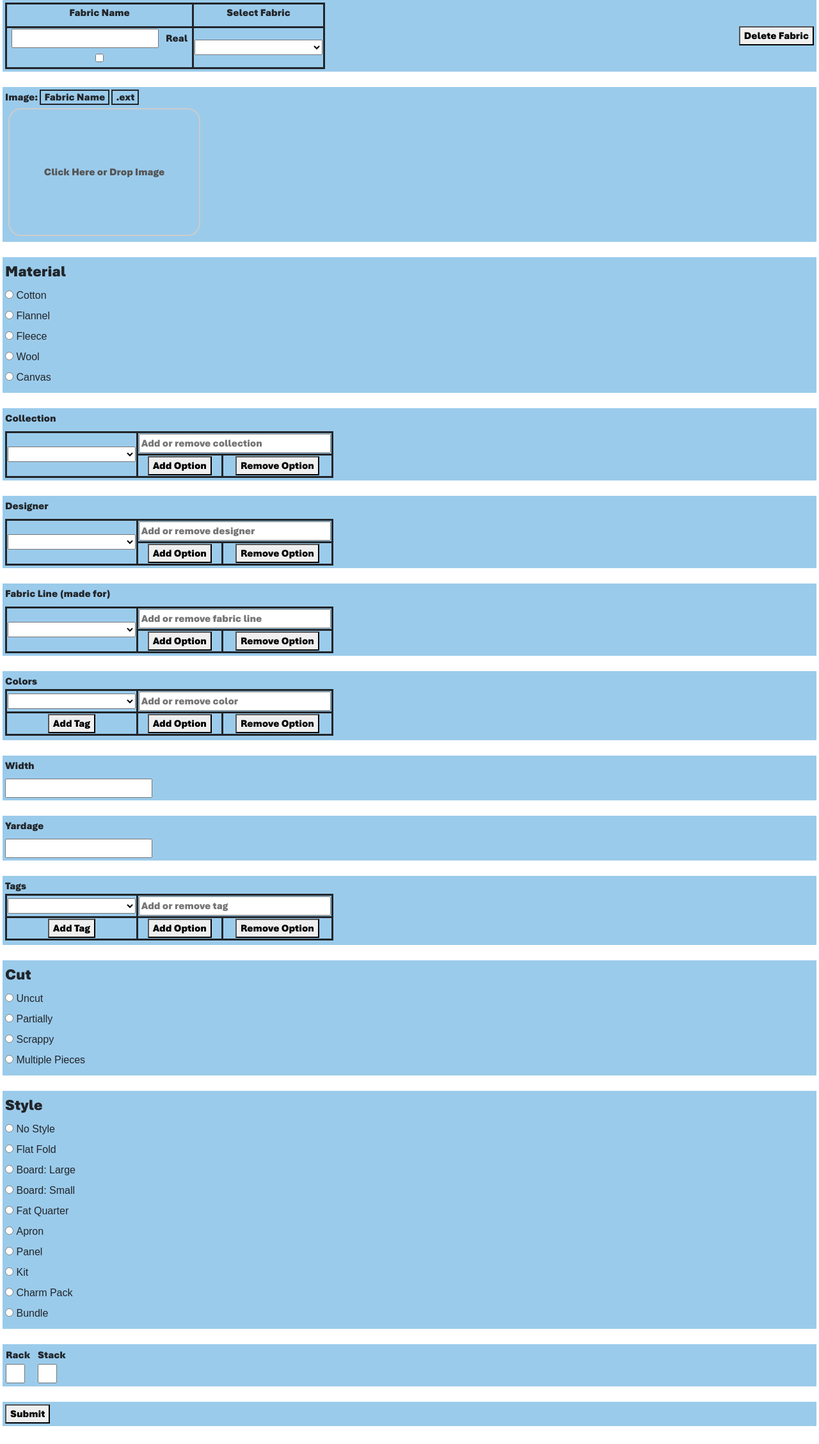
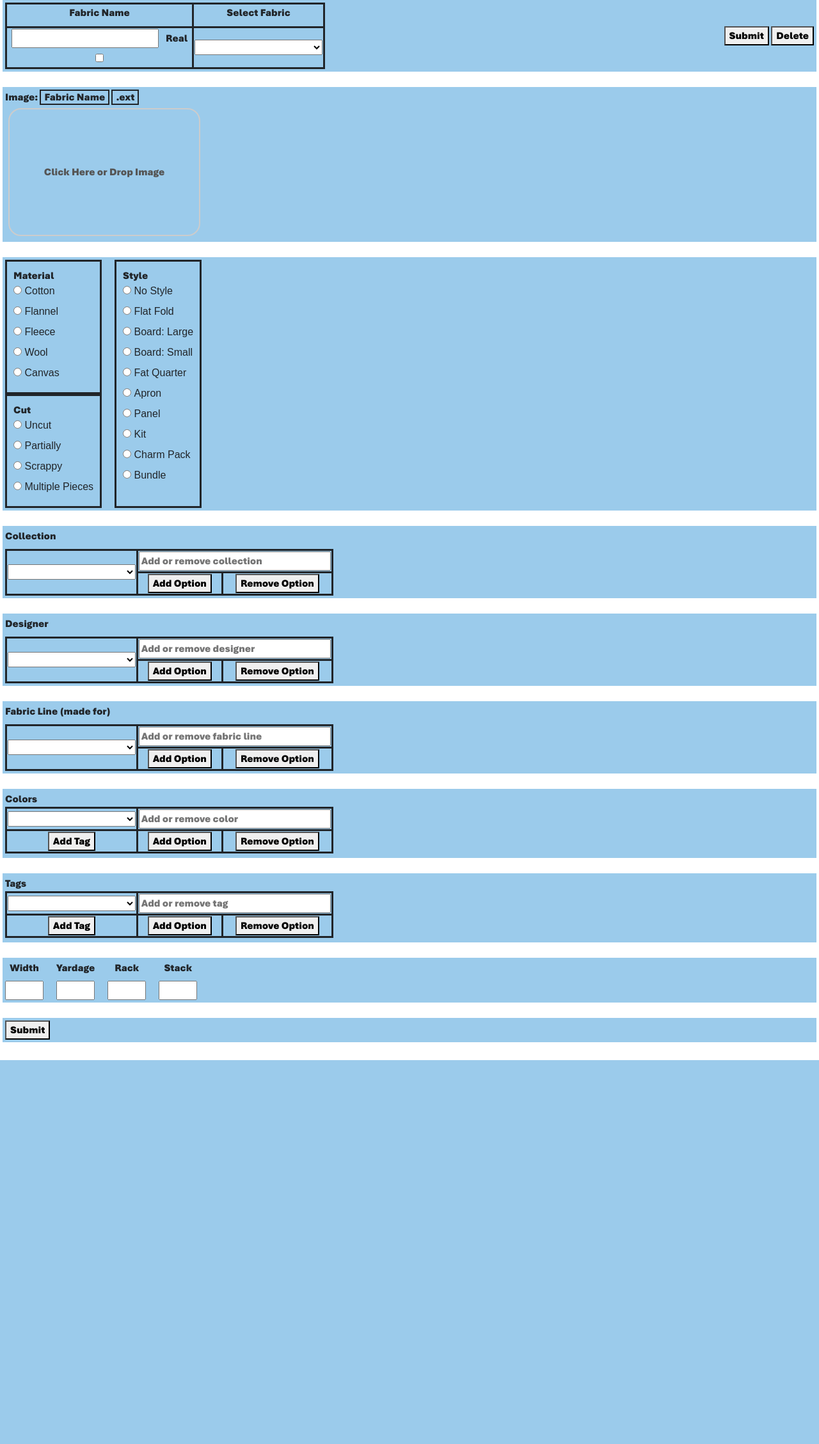
Before and after one commit to Kamden-Brothers/fabric_inventory, a Flask app: page / in a window 1280 px wide. Shown: the part 138-2395 px from the top of the page at 64% size. After the commit the page ends 1795 px from the top, so only its background shows below. Run offline with Flask 2, Linux system fonts and the light colour scheme; data that the repository does not hold is empty; parts of the project's set-up code (start-up, migrations or seed data) failed here and were passed over.

Commit message:
Combined radio and number fields.

```diff
--- a/static/CSS/add_inventory.css
+++ b/static/CSS/add_inventory.css
@@ -1,5 +1,15 @@
 .RadioFont {
     font-family:Arial;
+}
+
+.radio-flex-options {
+    display: flex;
+    gap: 20px;
+}
+
+.radio-input-section {
+    border: solid;
+    padding: 10px;
 }
 
 .bottom_padding {
--- a/templates/add_inventory.html
+++ b/templates/add_inventory.html
@@ -118,7 +118,11 @@
                 </td>
             </tr>
         </table>
-        <button onclick="deleteFabricWarning()">Delete Fabric</button>
+
+        <div>
+            <button onclick="submitData()">Submit</button>
+            <button onclick="deleteFabricWarning()">Delete</button>
+        </div>
 
     </div>
     <br />
@@ -140,9 +144,10 @@
     </div>
     <br />
 
-    <div class="input_box_div">
-        <fieldset>
-            <legend>Material</legend>
+    <div class="radio-flex-options input_box_div">
+        <div>
+            <div class="radio-input-section">
+                <div>Material</div>
                 <div class="RadioFont">
                     <input type="radio" id="cotton" name="material" value="Cotton">
                     <label for="cotton">Cotton</label><br />
@@ -155,9 +160,51 @@
                     <input type="radio" id="canvas" name="material" value="Canvas">
                     <label for="canvas">Canvas</label>
                 </div>
-        </fieldset>
+            </div>
+
+            <div class="radio-input-section">
+                <div>Cut</div>
+                <div class="RadioFont">
+                    <input type="radio" id="uncut" name="cut" value="Uncut">
+                    <label for="uncut">Uncut</label><br />
+                    <input type="radio" id="partially" name="cut" value="Partially">
+                    <label for="partially">Partially</label><br />
+                    <input type="radio" id="scrappy" name="cut" value="Scrappy">
+                    <label for="scrappy">Scrappy</label><br />
+                    <input type="radio" id="multiple_pieces" name="cut" value="Multiple Pieces">
+                    <label for="multiple_pieces">Multiple Pieces</label>
+                </div>
+            </div>
+        </div>
+
+        <div class="radio-input-section">
+            <div>Style</div>
+            <div class="RadioFont">
+                <input type="radio" id="no_style" name="style" value="no_style">
+                <label for="no_style">No Style</label><br />
+                <input type="radio" id="flat_fold" name="style" value="Flat Fold">
+                <label for="flat_fold">Flat Fold</label><br />
+                <input type="radio" id="board_large" name="style" value="Board: Large">
+                <label for="board_large">Board: Large</label><br />
+                <input type="radio" id="board_small" name="style" value="Board: Small">
+                <label for="board_small">Board: Small</label><br />
+                <input type="radio" id="fat_quarter" name="style" value="Fat Quarter">
+                <label for="fat_quarter">Fat Quarter</label><br />
+                <input type="radio" id="apron" name="style" value="Apron">
+                <label for="apron">Apron</label><br />
+                <input type="radio" id="panel" name="style" value="Panel">
+                <label for="panel">Panel</label><br>
+                <input type="radio" id="kit" name="style" value="Kit">
+                <label for="kit">Kit</label><br />
+                <input type="radio" id="charm_pack" name="style" value="Charm Pack">
+                <label for="charm_pack">Charm Pack</label><br />
+                <input type="radio" id="bundle" name="style" value="Bundle">
+                <label for="bundle">Bundle</label>
+            </div>
+        </div>
     </div>
     <br />
+
 
     <div class="input_box_div">
         <label for="collection">Collection</label>
@@ -261,22 +308,6 @@
     <br />
 
     <div class="input_box_div">
-        <label for="width">Width</label>
-        <div>
-            <input type="text" placeholder="" id="width">
-        </div>
-    </div>
-    <br />
-
-    <div class="input_box_div">
-        <label for="yardage">Yardage</label>
-        <div>
-            <input type="text" placeholder="" id="yardage">
-        </div>
-    </div>
-    <br />
-
-    <div class="input_box_div">
         Tags
         <table class="drop_down_add_table">
             <tr>
@@ -305,71 +336,33 @@
     </div>
     <br />
 
-    <div class="input_box_div">
-        <fieldset>
-            <legend>Cut</legend>
-            <div class="RadioFont">
-                <input type="radio" id="uncut" name="cut" value="Uncut">
-                <label for="uncut">Uncut</label><br />
-                <input type="radio" id="partially" name="cut" value="Partially">
-                <label for="partially">Partially</label><br />
-                <input type="radio" id="scrappy" name="cut" value="Scrappy">
-                <label for="scrappy">Scrappy</label><br />
-                <input type="radio" id="multiple_pieces" name="cut" value="Multiple Pieces">
-                <label for="multiple_pieces">Multiple Pieces</label>
+    <div class="radio-flex-options input_box_div">
+        <div style="text-align:center">
+            <label for="width">Width</label>
+            <div>
+                <input type="number" style="width:60px" placeholder="" id="width">
             </div>
-        </fieldset>
         </div>
-    <br />
 
-    <div class="input_box_div">
-        <fieldset>
-            <legend>Style</legend>
-            <div class="RadioFont">
-                <input type="radio" id="no_style" name="style" value="no_style">
-                <label for="no_style">No Style</label><br />
-                <input type="radio" id="flat_fold" name="style" value="Flat Fold">
-                <label for="flat_fold">Flat Fold</label><br />
-                <input type="radio" id="board_large" name="style" value="Board: Large">
-                <label for="board_large">Board: Large</label><br />
-                <input type="radio" id="board_small" name="style" value="Board: Small">
-                <label for="board_small">Board: Small</label><br />
-                <input type="radio" id="fat_quarter" name="style" value="Fat Quarter">
-                <label for="fat_quarter">Fat Quarter</label><br />
-                <input type="radio" id="apron" name="style" value="Apron">
-                <label for="apron">Apron</label><br />
-                <input type="radio" id="panel" name="style" value="Panel">
-                <label for="panel">Panel</label><br>
-                <input type="radio" id="kit" name="style" value="Kit">
-                <label for="kit">Kit</label><br />
-                <input type="radio" id="charm_pack" name="style" value="Charm Pack">
-                <label for="charm_pack">Charm Pack</label><br />
-                <input type="radio" id="bundle" name="style" value="Bundle">
-                <label for="bundle">Bundle</label>
+        <div style="text-align:center">
+            <label for="yardage">Yardage</label>
+            <div>
+                <input type="number" style="width:60px" placeholder="" id="yardage">
             </div>
-        </fieldset>
         </div>
-    <br />
 
-    <div class="input_box_div">
-        <table class="input_table">
-            <tr>
-                <td style="width:50px">
-                    Rack
-                </td>
-                <td style="width:50px">
-                    Stack
-                </td>
-            </tr>
-            <tr>
-                <td style="width:50px">
-                    <input type="text" style="width:30px" placeholder="" id="rack">
-                </td>
-                <td style="width:50px">
-                    <input type="text" style="width:30px" placeholder="" id="stack">
-                </td>
-            </tr>
-        </table>
+        <div style="text-align:center">
+            <label for="rack">Rack</label>
+            <div>
+                <input type="number" style="width:60px" placeholder="" id="rack">
+            </div>
+        </div>
+        <div style="text-align:center">
+            <label for="stack">Stack</label>
+            <div>
+                <input type="number" style="width:60px" placeholder="" id="stack">
+            </div>
+        </div>
     </div>
     <br />
 
```
Lines whose indentation alone changed are shown as unchanged.
